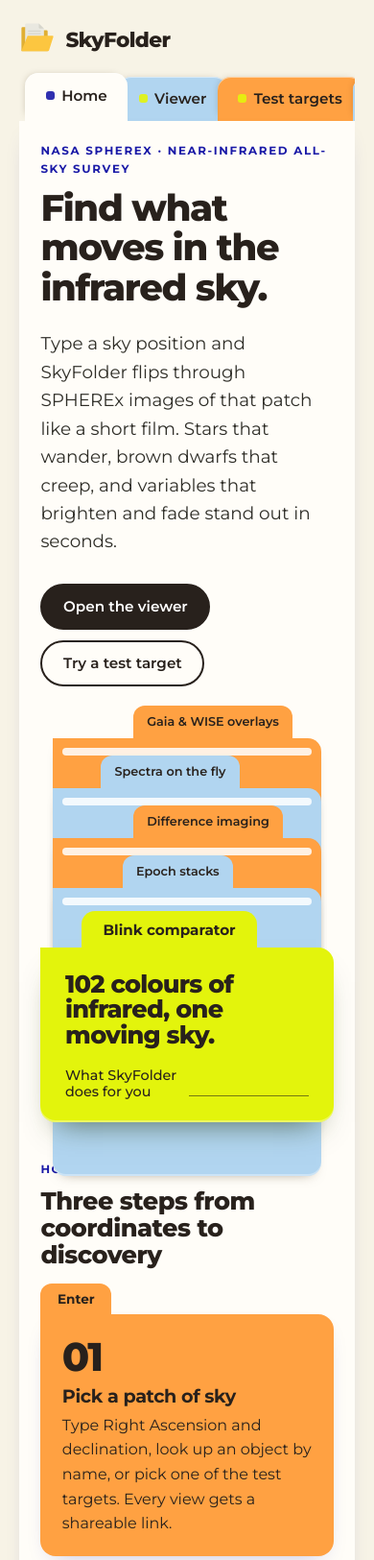
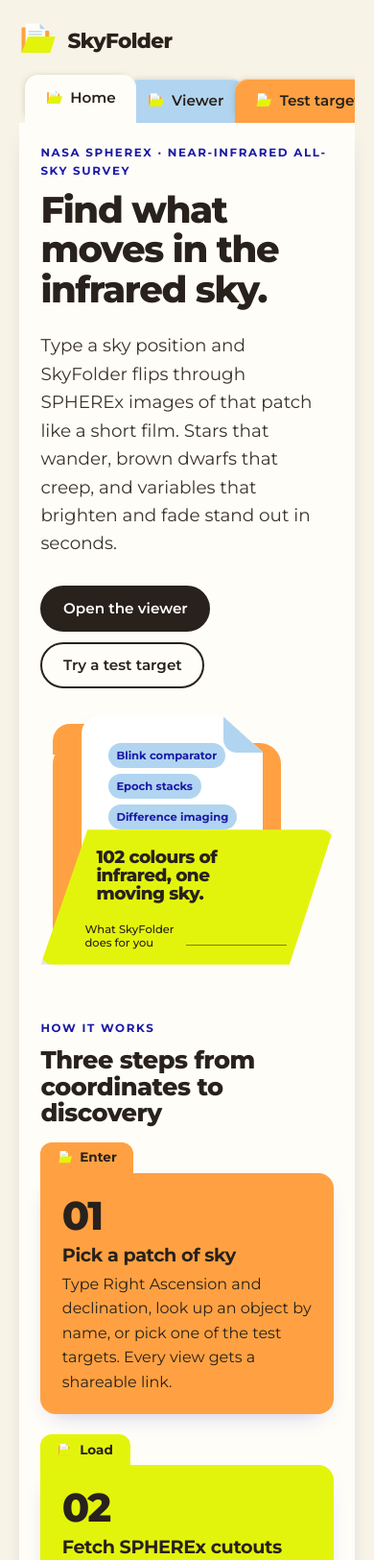
Before and after one commit to rinastro/spherextimelabs, a plain HTML site: page index.html in a window 390 px wide. Shown: the top 1625 px of the page at 96% size. Drawn offline with Linux system fonts and the light colour scheme.

Commit message:
Add files via upload

```diff
--- a/index.html
+++ b/index.html
@@ -19,7 +19,7 @@
   <header class="site-header">
     <div class="wrap header-row">
       <a class="brand" href="index.html">
-        <svg viewBox="0 0 512 512" aria-hidden="true"><path d="M32 100a16 16 0 0 1 16-16h48a16 16 0 0 1 16 16v28h272a16 16 0 0 1 16 16v276H32z" fill="#E0AF33"/><path d="M84 48a16 16 0 0 1 16-16h176l72 72v300H84z" fill="#E9E8E0"/><path d="M276 32v56a16 16 0 0 0 16 16h56z" fill="#D6D5CB"/><rect x="124" y="132" width="180" height="16" rx="8" fill="#D6D5CB"/><rect x="124" y="170" width="180" height="16" rx="8" fill="#D6D5CB"/><path d="M118 206h350a12 12 0 0 1 11 16l-60 190a14 14 0 0 1-13 10H46a10 10 0 0 1-10-13z" fill="#FCC640"/></svg>
+        <img src="folder.svg" alt="" width="40" height="40">
         <span><b>SkyFolder</b><small>SPHEREx motion viewer</small></span>
       </a>
       <nav class="tabs" aria-label="Main">
@@ -46,13 +46,19 @@
           </div>
         </div>
 
-        <div class="stack" aria-hidden="true">
-          <div class="sheetcard s1"><span class="t">Gaia &amp; WISE overlays</span></div>
-          <div class="sheetcard s2"><span class="t">Spectra on the fly</span></div>
-          <div class="sheetcard s3"><span class="t">Difference imaging</span></div>
-          <div class="sheetcard s4"><span class="t">Epoch stacks</span></div>
-          <div class="front">
-            <span class="t">Blink comparator</span>
+        <div class="hero-folder" aria-hidden="true">
+          <div class="hf-back"></div>
+          <div class="hf-paper">
+            <span class="hf-fold"></span>
+            <ul>
+              <li>Blink comparator</li>
+              <li>Epoch stacks</li>
+              <li>Difference imaging</li>
+              <li>Spectra on the fly</li>
+              <li>Gaia &amp; WISE overlays</li>
+            </ul>
+          </div>
+          <div class="hf-front">
             <strong>102 colours of<br>infrared, one<br>moving sky.</strong>
             <span class="line">What SkyFolder<br>does for you</span>
           </div>
@@ -80,7 +86,7 @@
 
       <section class="band">
         <div>
-          <p class="eyebrow" style="color:#b8e07f">Why motion matters</p>
+          <p class="eyebrow" style="color:#E3F40C">Why motion matters</p>
           <h2>Pluto was found by blinking two photographs.</h2>
           <p>Comparing images of the same field taken at different times is one of the oldest discovery tools in astronomy. Nearby stars and brown dwarfs drift against the background, asteroids and comets race across it, and variable stars change brightness.</p>
           <p>SPHEREx maps the whole sky every six months in 102 near-infrared colours. That is far more data than anyone can inspect alone, so SkyFolder makes the inspection quick enough for anyone to help.</p>
--- a/plot.js
+++ b/plot.js
@@ -30,7 +30,7 @@ export function scatterPlot(canvas, opts) {
   const ink = css.getPropertyValue('--ink').trim() || '#161616';
   const muted = css.getPropertyValue('--muted').trim() || '#555';
   const grid = 'rgba(0,0,0,0.08)';
-  ctx.font = '12px Inter, system-ui, sans-serif';
+  ctx.font = '12px Montserrat, system-ui, sans-serif';
 
   const pts = series.flatMap(s => s.points.filter(p => Number.isFinite(p.x) && Number.isFinite(p.y)));
   if (!pts.length) {
--- a/style.css
+++ b/style.css
@@ -50,7 +50,7 @@ kbd { border: 1px solid var(--line); border-bottom-width: 2px; padding: 0 .4em;
 .site-header { padding-top: 1.4rem; }
 .header-row { display: flex; align-items: flex-end; justify-content: space-between; gap: 1.5rem; }
 .brand { display: flex; align-items: center; gap: .65rem; text-decoration: none; color: var(--ink); padding-bottom: .9rem; flex-shrink: 0; }
-.brand svg { width: 38px; height: 38px; }
+.brand img { width: 40px; height: 40px; }
 .brand b { font-family: var(--display); font-size: 1.35rem; font-weight: 800; letter-spacing: -0.03em; }
 .brand small { display: block; font-size: .72rem; color: var(--muted); font-weight: 500; letter-spacing: .02em; margin-top: -2px; }
 
@@ -72,10 +72,9 @@ kbd { border: 1px solid var(--line); border-bottom-width: 2px; padding: 0 .4em;
   transition: transform .15s ease, background .15s ease;
 }
 .tab:nth-child(even) { background: var(--kraft-2); }
-.tab::before { content: ''; width: 9px; height: 9px; border-radius: 3px; background: var(--green); opacity: .9; }
+.tab::before { content: ''; width: 18px; height: 18px; background: url('folder.svg') center / contain no-repeat; }
 .tab:hover { transform: translateY(-3px); color: var(--ink); }
 .tab.active { background: var(--paper); z-index: 2; padding-bottom: .95rem; transform: none; }
-.tab.active::before { background: var(--green-dark); }
 
 .sheet {
   position: relative;
@@ -98,7 +97,7 @@ kbd { border: 1px solid var(--line); border-bottom-width: 2px; padding: 0 .4em;
   cursor: pointer;
   transition: transform .12s ease, background .12s ease;
 }
-.btn:hover { transform: translateY(-1px); color: #fff; background: #2b2b2b; }
+.btn:hover { transform: translateY(-1px); color: #fff; background: #1A1AA7; }
 .btn:disabled { opacity: .45; cursor: not-allowed; transform: none; }
 .btn.ghost { background: transparent; color: var(--ink); }
 .btn.ghost:hover { background: rgba(22,22,22,.06); color: var(--ink); }
@@ -130,7 +129,7 @@ input[type=text], input[type=number], select {
   padding: .62rem .75rem;
 }
 input.mono { font-family: var(--mono); font-size: .9rem; }
-input:focus, select:focus, button:focus-visible, a:focus-visible { outline: 3px solid rgba(149,189,105,.55); outline-offset: 1px; }
+input:focus, select:focus, button:focus-visible, a:focus-visible { outline: 3px solid rgba(26,26,167,.45); outline-offset: 1px; }
 input[type=range] { width: 100%; accent-color: var(--green-dark); }
 .check { display: flex; align-items: center; gap: .5rem; font-weight: 500; font-size: .88rem; margin: .25rem 0; cursor: pointer; }
 .check input { accent-color: var(--green-dark); width: 16px; height: 16px; }
@@ -153,7 +152,9 @@ input[type=range] { width: 100%; accent-color: var(--green-dark); }
   border-radius: 12px 12px 0 0;
   font-weight: 700; font-size: .85rem;
   white-space: nowrap;
+  gap: .45rem;
 }
+.folder > .label::before { content: ''; width: 16px; height: 16px; background: url('folder.svg') center / contain no-repeat; }
 .folder.green { background: var(--green); }
 .folder.paper { background: var(--paper-2); border: 1.5px solid rgba(22,22,22,.08); }
 .folder.paper > .label { border: 1.5px solid rgba(22,22,22,.08); border-bottom: 0; top: calc(-2rem - 1.5px); }
@@ -166,51 +167,33 @@ input[type=range] { width: 100%; accent-color: var(--green-dark); }
 
 section + section { margin-top: clamp(2.5rem, 6vw, 4.5rem); }
 .eyebrow { text-transform: uppercase; letter-spacing: .14em; font-size: .74rem; font-weight: 700; color: var(--green-dark); margin-bottom: .6rem; }
-.lead { font-size: 1.15rem; color: #2e2d27; max-width: 62ch; }
+.lead { font-size: 1.15rem; color: #3A322B; max-width: 62ch; }
 .page-intro { max-width: 760px; margin-bottom: 2rem; }
 
 /* ---------- home hero: stacked folders ---------- */
 .hero { display: grid; grid-template-columns: 1.05fr 1fr; gap: clamp(1.5rem, 4vw, 3.5rem); align-items: center; }
 .hero h1 span { display: block; }
 .hero .lead { margin: 1.2rem 0 1.8rem; }
-.stack { position: relative; height: 470px; max-width: 520px; width: 100%; justify-self: center; }
-.stack .sheetcard {
-  position: absolute; left: 4%; right: 4%;
-  height: 300px;
-  background: var(--kraft);
-  border-radius: 0 14px 14px 14px;
-  box-shadow: 0 -2px 0 rgba(255,255,255,.35) inset, 0 6px 14px -10px rgba(60,40,10,.6);
+
+.hero-folder { position: relative; width: 100%; max-width: 500px; aspect-ratio: 1 / .92; justify-self: center; }
+.hf-back { position: absolute; left: 4%; top: 12%; width: 78%; height: 80%; background: var(--kraft); border-radius: 22px; }
+.hf-back::before { content: ''; position: absolute; left: 0; top: -9%; width: 30%; height: 14%; background: inherit; border-radius: 18px 18px 0 0; }
+.hf-paper { position: absolute; left: 14%; top: 2%; width: 62%; height: 74%; background: var(--paper-2); border-radius: 18px; padding: 9% 9% 0; box-shadow: 0 6px 18px -10px rgba(40,33,28,.35); clip-path: polygon(0 0, 78% 0, 100% 18%, 100% 100%, 0 100%); }
+.hf-fold { position: absolute; right: 0; top: 0; width: 22%; height: 18%; background: var(--kraft-2); border-bottom-left-radius: 14px; }
+.hf-paper ul { list-style: none; margin: 0; padding: 0; display: grid; gap: .55rem; }
+.hf-paper li { font-weight: 700; font-size: .9rem; color: var(--green-dark); padding: .35rem .7rem; background: var(--kraft-2); border-radius: 999px; width: fit-content; }
+.hf-front {
+  position: absolute; left: 0; right: 0; bottom: 6%; height: 50%;
+  background: var(--green);
+  clip-path: polygon(16% 0, 100% 0, 85% 100%, 0 100%);
+  border-radius: 14px;
+  padding: 7% 18% 6% 20%;
+  display: flex; flex-direction: column; justify-content: space-between;
+  filter: drop-shadow(0 14px 20px rgba(26,26,167,.25));
 }
-.stack .sheetcard::after {
-  content: ''; position: absolute; left: 10px; right: 10px; top: 10px; height: 8px;
-  background: var(--paper-2); border-radius: 4px; opacity: .85;
-}
-.stack .sheetcard .t {
-  position: absolute; top: -34px; height: 36px;
-  background: inherit;
-  padding: 0 1.2rem;
-  display: flex; align-items: center; gap: .5rem;
-  border-radius: 12px 12px 0 0;
-  font-weight: 600; font-size: .92rem;
-  white-space: nowrap;
-}
-.stack .sheetcard .t::before { content: ''; width: 18px; height: 22px; border-radius: 6px 6px 0 0; background: var(--green); margin-left: -2.4rem; margin-right: .9rem; align-self: flex-end; }
-.stack .s1 { top: 30px; } .stack .s1 .t { left: 52%; }
-.stack .s2 { top: 82px; background: var(--kraft-2); } .stack .s2 .t { left: 18%; }
-.stack .s3 { top: 134px; } .stack .s3 .t { left: 56%; }
-.stack .s4 { top: 186px; background: var(--kraft-2); } .stack .s4 .t { left: 26%; }
-.stack .front {
-  position: absolute; left: 0; right: 0; top: 248px; bottom: 0;
-  background: var(--green);
-  border-radius: 0 16px 16px 16px;
-  padding: 1.6rem 1.6rem 1.4rem;
-  box-shadow: 0 -2px 0 rgba(255,255,255,.35) inset, 0 18px 30px -18px rgba(40,60,20,.7);
-  display: flex; flex-direction: column; justify-content: space-between;
-}
-.stack .front .t { position: absolute; top: -38px; left: 14%; height: 40px; padding: 0 1.4rem; background: var(--green); border-radius: 14px 14px 0 0; display: flex; align-items: center; font-weight: 700; font-size: .95rem; }
-.stack .front strong { font-family: var(--display); font-size: clamp(1.6rem, 3vw, 2.15rem); line-height: 1.02; letter-spacing: -0.03em; font-weight: 800; }
-.stack .front .line { display: flex; align-items: flex-end; gap: .8rem; font-size: .9rem; font-weight: 500; line-height: 1.2; }
-.stack .front .line::after { content: ''; flex: 1; border-bottom: 1.5px solid rgba(22,22,22,.55); margin-bottom: .25rem; }
+.hf-front strong { font-family: var(--display); font-size: clamp(1.35rem, 2.6vw, 2rem); line-height: 1.05; letter-spacing: -0.03em; font-weight: 800; }
+.hf-front .line { display: flex; align-items: flex-end; gap: .8rem; font-size: .85rem; font-weight: 500; line-height: 1.2; margin-left: -6%; }
+.hf-front .line::after { content: ''; flex: 1; border-bottom: 1.5px solid rgba(40,33,28,.55); margin-bottom: .25rem; }
 
 .steps { counter-reset: s; display: grid; gap: 1.2rem; grid-template-columns: repeat(auto-fit, minmax(230px, 1fr)); }
 .steps .folder::before {
@@ -219,16 +202,16 @@ section + section { margin-top: clamp(2.5rem, 6vw, 4.5rem); }
 }
 
 .band {
-  background: var(--night); color: #f1ecdf; border-radius: var(--radius);
+  background: var(--night); color: #F7F3E6; border-radius: var(--radius);
   padding: clamp(1.6rem, 4vw, 3rem);
   display: grid; grid-template-columns: 1.2fr 1fr; gap: 2rem; align-items: center;
 }
 .band h2 { color: #fff; }
-.band p { color: #d8d3c4; }
+.band p { color: #E6DFCF; }
 .band .btn.green { color: var(--ink); }
-.blink-demo { position: relative; aspect-ratio: 1; max-width: 300px; justify-self: center; width: 100%; border-radius: 14px; overflow: hidden; background: #0c0d09; }
+.blink-demo { position: relative; aspect-ratio: 1; max-width: 300px; justify-self: center; width: 100%; border-radius: 14px; overflow: hidden; background: #1E1915; }
 .blink-demo i { position: absolute; border-radius: 50%; background: #f4f1e6; box-shadow: 0 0 8px rgba(255,255,255,.6); }
-.blink-demo .mover { width: 9px; height: 9px; background: #b8e07f; box-shadow: 0 0 12px #b8e07f; animation: hop 2.4s steps(1) infinite; }
+.blink-demo .mover { width: 9px; height: 9px; background: #E3F40C; box-shadow: 0 0 12px #E3F40C; animation: hop 2.4s steps(1) infinite; }
 @keyframes hop { 0% { left: 40%; top: 58%; } 33% { left: 47%; top: 52%; } 66% { left: 54%; top: 46%; } }
 .blink-demo span { position: absolute; left: 10px; bottom: 8px; font: 600 .72rem var(--mono); color: #b8b39f; }
 
@@ -239,7 +222,7 @@ section + section { margin-top: clamp(2.5rem, 6vw, 4.5rem); }
 .prose ul, .prose ol { padding-left: 1.2rem; }
 .prose li { margin-bottom: .35rem; }
 .toc { display: flex; flex-wrap: wrap; gap: .5rem; margin: 0 0 2rem; }
-.callout { border-left: 4px solid var(--green); background: rgba(149,189,105,.14); padding: 1rem 1.2rem; border-radius: 0 12px 12px 0; margin: 1.2rem 0; }
+.callout { border-left: 4px solid var(--green); background: rgba(227,244,12,.25); padding: 1rem 1.2rem; border-radius: 0 12px 12px 0; margin: 1.2rem 0; }
 .callout p:last-child { margin: 0; }
 
 table { width: 100%; border-collapse: collapse; font-size: .9rem; }
@@ -281,21 +264,21 @@ th { font-size: .76rem; text-transform: uppercase; letter-spacing: .06em; color:
 .progress span { display: block; height: 100%; width: 0; background: var(--green-dark); transition: width .2s; }
 
 .viewer-grid { display: grid; grid-template-columns: minmax(0, 1.45fr) minmax(270px, 1fr); gap: 1.4rem; align-items: start; }
-.stage-wrap { background: var(--night); border-radius: var(--radius); padding: 1rem; color: #ece7d8; }
-.stage { position: relative; aspect-ratio: 1; width: 100%; border-radius: 10px; overflow: hidden; background: #0c0d09; }
+.stage-wrap { background: var(--night); border-radius: var(--radius); padding: 1rem; color: #F7F3E6; }
+.stage { position: relative; aspect-ratio: 1; width: 100%; border-radius: 10px; overflow: hidden; background: #1E1915; }
 .stage canvas { width: 100%; height: 100%; display: block; image-rendering: pixelated; cursor: crosshair; }
-.stage-empty { position: absolute; inset: 0; display: grid; place-items: center; text-align: center; padding: 2rem; color: #9d988a; font-weight: 600; }
+.stage-empty { position: absolute; inset: 0; display: grid; place-items: center; text-align: center; padding: 2rem; color: #B1A898; font-weight: 600; }
 .frame-info { display: flex; justify-content: space-between; align-items: baseline; gap: 1rem; margin: .8rem .2rem .2rem; }
 #frame-label { font-weight: 700; font-size: 1rem; color: #fff; }
-#frame-sub { font-size: .8rem; color: #b5b09f; margin: 0 .2rem .7rem; min-height: 1.1em; }
+#frame-sub { font-size: .8rem; color: #CFC6B5; margin: 0 .2rem .7rem; min-height: 1.1em; }
 .player { display: grid; grid-template-columns: auto auto auto 1fr auto; gap: .6rem; align-items: center; }
-.player .btn { border-color: #3c3c33; background: #26271f; color: #fff; }
-.player .btn:hover { background: #33342a; }
+.player .btn { border-color: #4A3F37; background: #3A302A; color: #fff; }
+.player .btn:hover { background: #1A1AA7; }
 .player .btn.green { background: var(--green); border-color: var(--green); color: var(--ink); }
-.player label { color: #b5b09f; font-size: .75rem; margin: 0; display: flex; align-items: center; gap: .4rem; }
-.player input[type=number] { width: 64px; padding: .35rem .5rem; background: #26271f; color: #fff; border-color: #3c3c33; }
+.player label { color: #CFC6B5; font-size: .75rem; margin: 0; display: flex; align-items: center; gap: .4rem; }
+.player input[type=number] { width: 64px; padding: .35rem .5rem; background: #3A302A; color: #fff; border-color: #4A3F37; }
 .player input[type=range] { accent-color: var(--green); }
-#readout { font-family: var(--mono); font-size: .76rem; color: #b5b09f; margin-top: .8rem; min-height: 1.2em; }
+#readout { font-family: var(--mono); font-size: .76rem; color: #CFC6B5; margin-top: .8rem; min-height: 1.2em; }
 
 .panel { background: var(--paper-2); border: 1.5px solid var(--line); border-radius: var(--radius); padding: 1.2rem; }
 .panel + .panel { margin-top: 1.1rem; }
@@ -322,14 +305,14 @@ th { font-size: .76rem; text-transform: uppercase; letter-spacing: .06em; color:
 .legend .key { display: inline-flex; align-items: center; gap: .35rem; font-weight: 600; font-size: .8rem; }
 .legend i { width: 10px; height: 10px; border-radius: 50%; display: inline-block; }
 #meta-panel { max-height: 420px; overflow: auto; }
-#meta-panel tr.current td { background: rgba(149,189,105,.22); }
+#meta-panel tr.current td { background: rgba(227,244,12,.45); }
 .det-dot { display: inline-block; width: 9px; height: 9px; border-radius: 50%; margin-right: .35rem; }
 
 .aladin-section { margin-top: 2.2rem; }
 .aladin-head { display: flex; flex-wrap: wrap; justify-content: space-between; align-items: end; gap: 1rem; margin-bottom: 1rem; }
 .aladin-head .controls-inline { display: flex; gap: 1rem; align-items: center; flex-wrap: wrap; }
 .aladin-head select { width: auto; }
-#aladin-lite { width: 100%; height: 440px; border-radius: var(--radius); overflow: hidden; background: #0c0d09; }
+#aladin-lite { width: 100%; height: 440px; border-radius: var(--radius); overflow: hidden; background: #1E1915; }
 
 /* ---------- footer ---------- */
 .site-footer { padding: 2.4rem 0 3rem; font-size: .88rem; color: var(--muted); }
@@ -354,7 +337,6 @@ body.embed .wrap { width: 100%; }
 }
 @media (max-width: 860px) {
   .hero { grid-template-columns: 1fr; }
-  .stack { height: 430px; }
   .band { grid-template-columns: 1fr; }
   .brand small { display: none; }
 }
@@ -365,9 +347,13 @@ body.embed .wrap { width: 100%; }
   .search-grid, .search-more, .controls, .overlays { grid-template-columns: 1fr; }
   .player { grid-template-columns: auto auto auto 1fr; }
   .player label { grid-column: 1 / -1; }
-  .stack .sheetcard .t { font-size: .8rem; padding: 0 .9rem; }
-  .stack .sheetcard .t::before { display: none; }
-  .stack .s1 .t, .stack .s3 .t { left: 30%; }
+}
+@media (max-width: 640px) {
+  .hf-paper li { font-size: .72rem; white-space: nowrap; padding: .25rem .55rem; }
+  .hf-paper ul { gap: .35rem; }
+  .hf-front { padding: 6% 16% 5% 19%; }
+  .hf-front strong { font-size: 1.15rem; }
+  .hf-front .line { font-size: .72rem; }
 }
 @media (prefers-reduced-motion: reduce) {
   .blink-demo .mover { animation: none; left: 47%; top: 52%; }
```
Also changed, not shown: 404.html (+1 -1 lines), about.html (+2 -2 lines), data.html (+2 -2 lines), guide.html (+2 -2 lines), targets.html (+2 -2 lines), viewer.html (+2 -2 lines), viewer.js (+6 -6 lines), favicon.svg, folder.svg (added), 1 other file.
